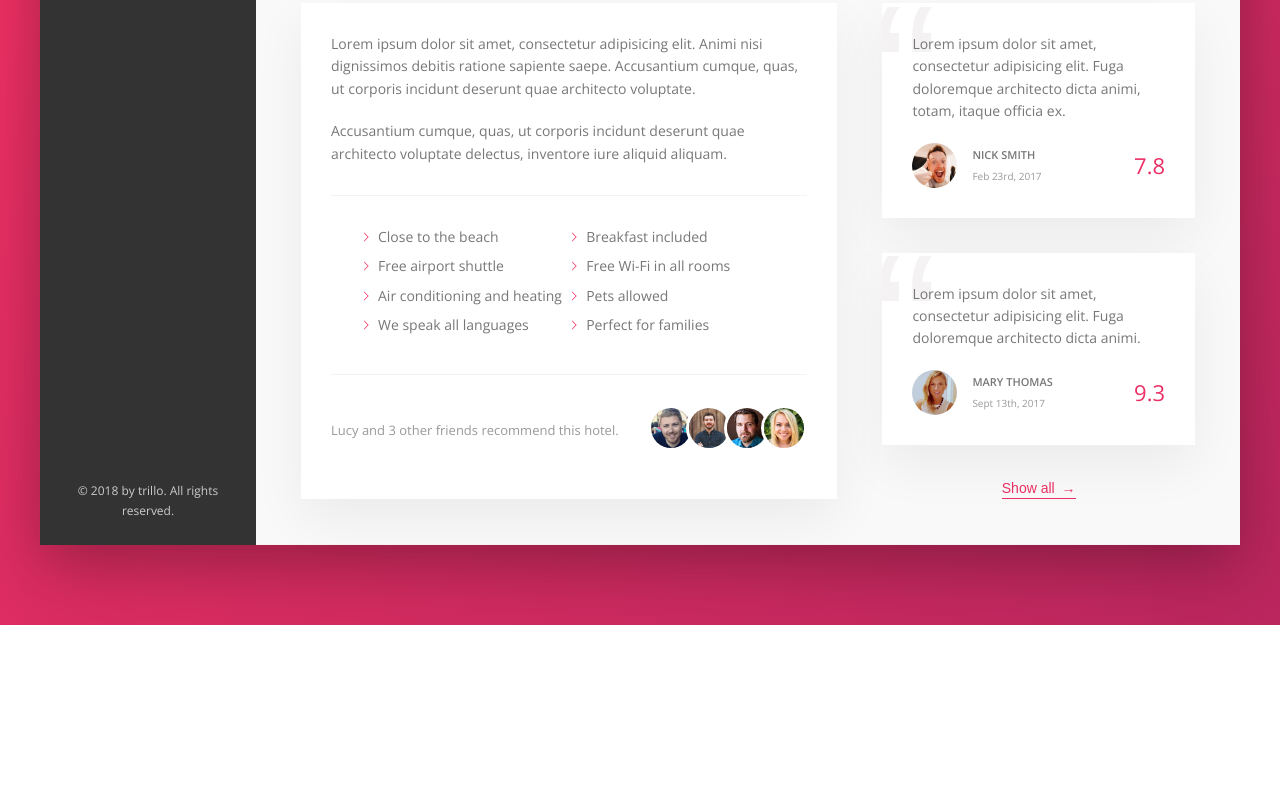
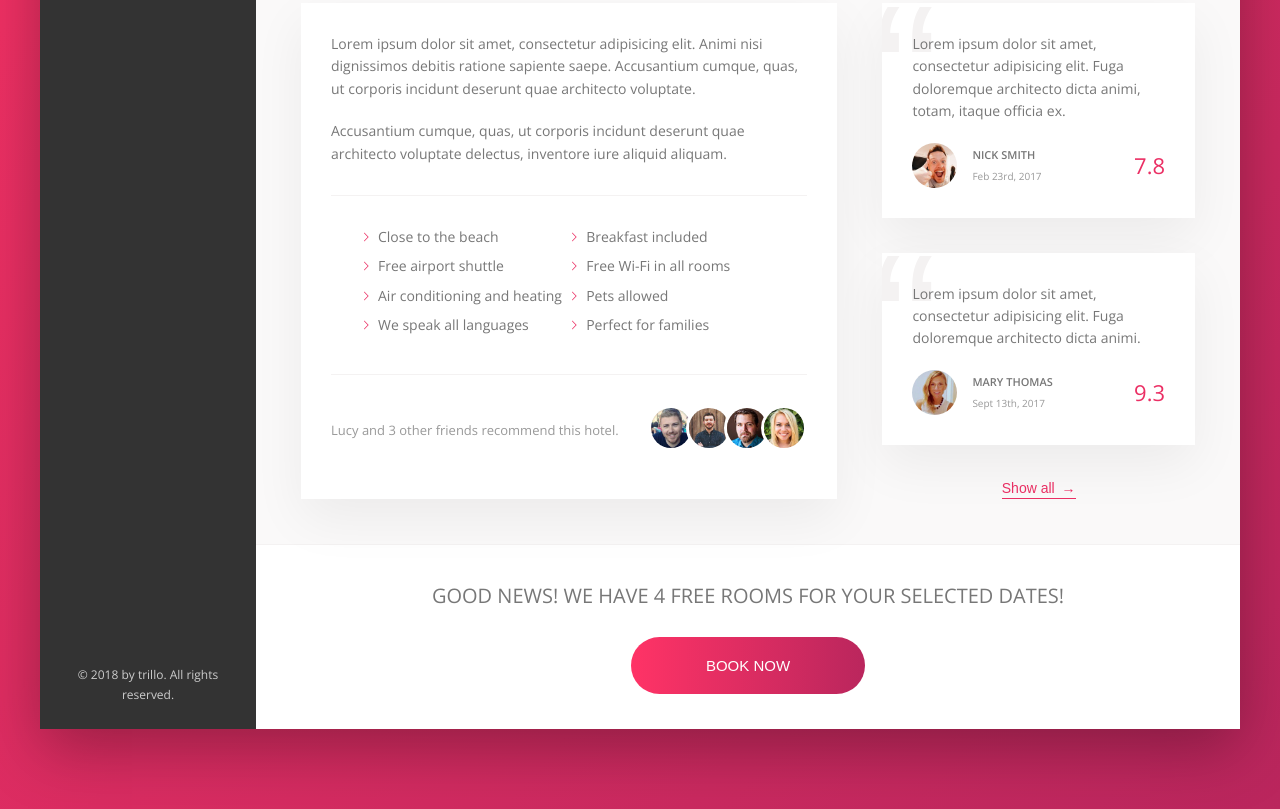
Before and after one commit to paulskicoa/Trillo, a website: page index.html in a window 1280 px wide. Shown: the part 644-1453 px from the top of the page. Before the commit the page ends 1269 px from the top, so only its background shows below. Drawn offline with nearby package versions, Linux system fonts and the light colour scheme.

Commit message:
Finish Lecture 85 of Udemy CSS/Sass course

```diff
--- a/index.html
+++ b/index.html
@@ -134,6 +134,7 @@
               </div>
 
               <div class="detail">
+                <div class="description-container">
                   <div class="description">
                     <p class="paragraph">
                       Lorem ipsum dolor sit amet, consectetur adipisicing elit. Animi nisi dignissimos debitis ratione sapiente saepe. Accusantium cumque, quas, ut corporis incidunt deserunt quae architecto voluptate.
@@ -193,8 +194,19 @@
                     <button class="btn-inline">Show all <span>&rarr;</span></button>
                     </div>
                   </div>
+
+                  <div class="cta">
+                    <h2 class="cta__book-now">
+                      Good news! We have 4 free rooms for your selected dates!
+                    </h2>
+                    <button class="btn">
+                      <span class="btn__visible">Book now</span>
+                      <span class="btn__invisible">Only 4 rooms left</span>
+                    </button>
                   </div>
 
+                </div>
+              </div>
             </main>
           </div>
         </div>
--- a/sass/_components.scss
+++ b/sass/_components.scss
@@ -445,3 +445,66 @@
     z-index: 1;
   }
 }
+
+// CALL TO ACTION
+.cta {
+  padding: 3.5rem 0;
+  text-align: center;
+
+  &__book-now {
+    font-size: 2rem;
+    font-weight: 300;
+    text-transform: uppercase;
+    margin-bottom: 2.5rem;
+  }
+}
+
+.btn {
+  font-size: 1.5rem;
+  font-weight: 300;
+  text-transform: uppercase;
+  border-radius: 100px;
+  border: none;
+  background-image: linear-gradient(to right, var(--color-primary-light), var(--color-primary-dark));
+  color: #fff;
+  position: relative;
+  overflow: hidden;
+  cursor: pointer;
+
+  & > * {
+    display: inline-block;
+    height: 100%;
+    width: 100%;
+    transition: all .2s;
+
+  }
+
+  &__visible {
+    padding: 2rem 7.5rem;
+  }
+
+  &__invisible {
+    position: absolute;
+    padding: 2rem 0;
+    left: 0;
+    /* will move up the height of the button to hide */
+    top: -100%;
+  }
+
+  &:hover {
+    background-image: linear-gradient(to left, var(--color-primary-light), var(--color-primary-dark));
+  }
+
+  &:hover &__visible {
+    transform: translateY(100%);
+  }
+
+  &:hover &__invisible {
+    top: 0;
+  }
+
+  &:focus {
+    outline: none;
+    animation: pulsate 1s infinite;
+  }
+}
--- a/sass/_layout.scss
+++ b/sass/_layout.scss
@@ -36,7 +36,7 @@
   flex: 1;
 }
 
-.detail {
+.description-container {
   font-size: 1.4rem;
   display: flex;
   padding: 4.5rem;
```
Also changed, not shown: css/style.css. Lines whose indentation alone changed are shown as unchanged.
